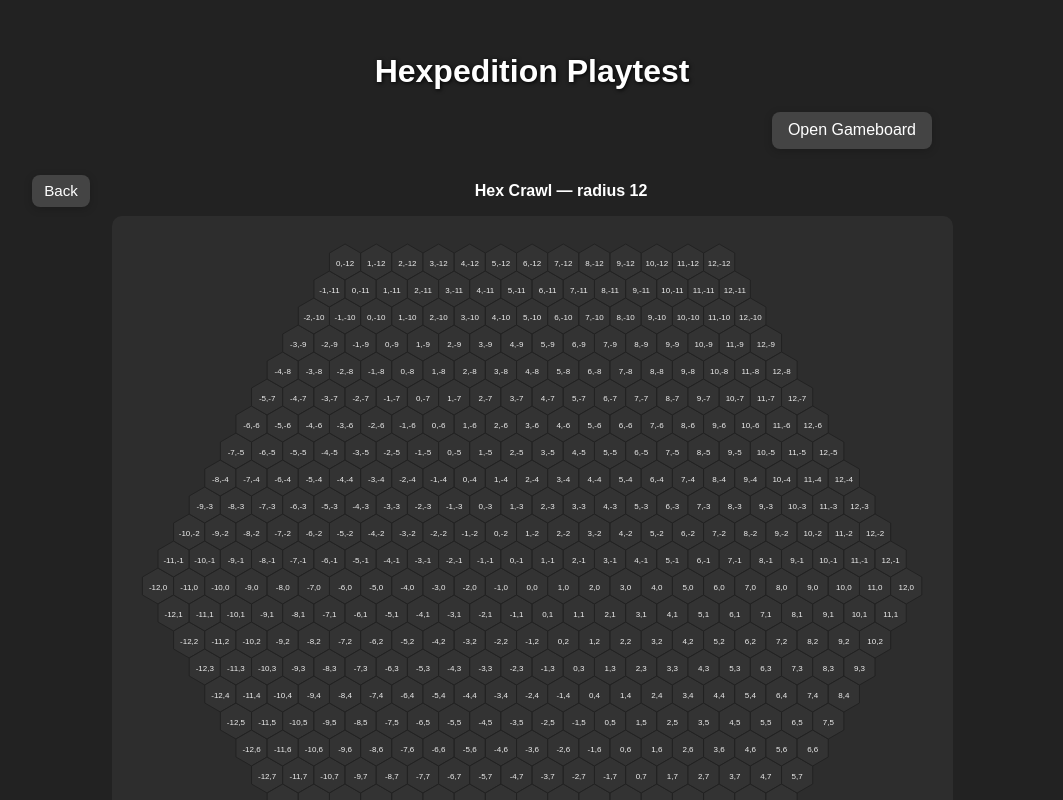
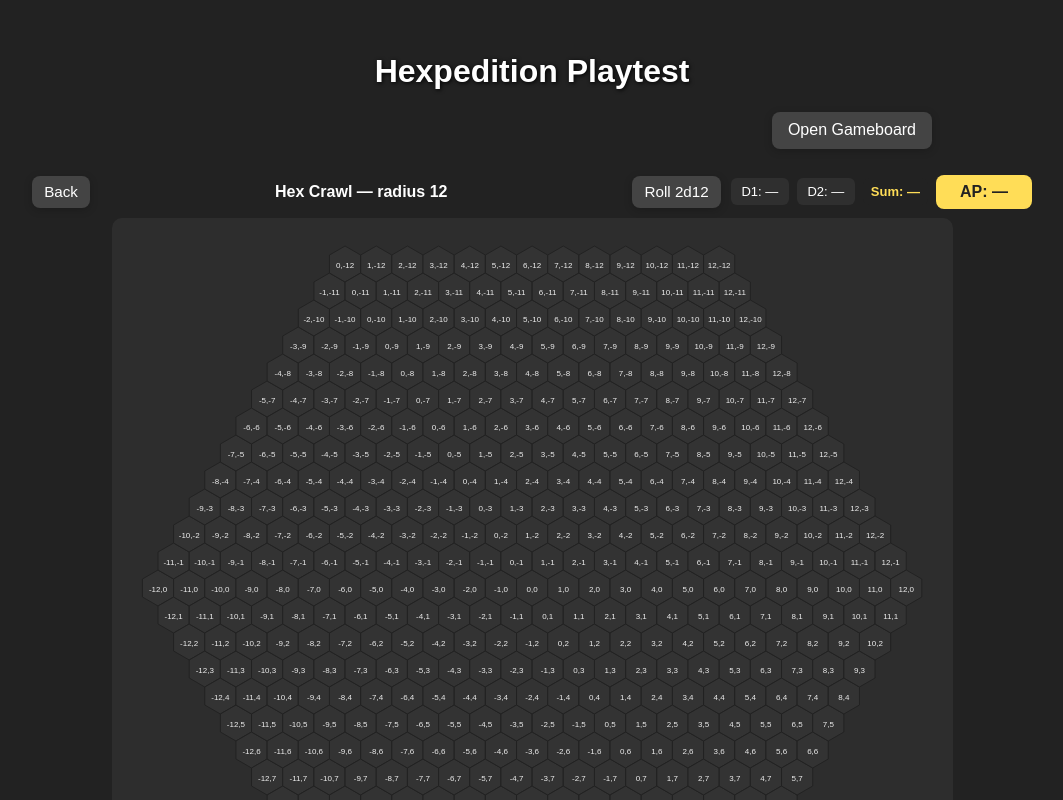
Before and after one commit to Wisara8/hex-react, a React (Create React App) app: page / in a window 1280 px wide. Both pictures are taken after a click on the button "Open Gameboard". Shown: the top 800 px of the page, without its empty margins (108-1171 px from the left). Built offline with nearby package versions, Linux system fonts and the light colour scheme.

Commit message:
adds dice rolling and action points

```diff
--- a/src/Gameboard.js
+++ b/src/Gameboard.js
@@ -99,6 +99,29 @@ export default function Gameboard({ onBack, onGenerate, hexType, colors, radius
   // map of "q,r" -> assigned hex type (persists color)
   const [assigned, setAssigned] = useState({});
 
+  // 2d12 roll state
+  const [die1, setDie1] = useState(null);
+  const [die2, setDie2] = useState(null);
+  const [sum, setSum] = useState(null);
+  const [ap, setAp] = useState(null); // action points
+
+  const rollD12 = () => Math.floor(Math.random() * 12) + 1;
+  const rollTwoD12 = () => {
+    const d1 = rollD12();
+    const d2 = rollD12();
+    const s = d1 + d2;
+    setDie1(d1);
+    setDie2(d2);
+    setSum(s);
+    // compute action points based on sum
+    let computed = null;
+    if (s >= 2 && s <= 6) computed = 4;
+    else if (s >= 7 && s <= 14) computed = 5;
+    else if (s >= 15 && s <= 19) computed = 6;
+    else if (s >= 20 && s <= 24) computed = 8;
+    setAp(computed);
+  };
+
   return (
     <div style={{
       padding: '1em',
@@ -109,10 +132,31 @@ export default function Gameboard({ onBack, onGenerate, hexType, colors, radius
       flexDirection: 'column',
       alignItems: 'center'
     }}>
-      <div style={{ width: '100%', maxWidth: 1000, display: 'flex', justifyContent: 'space-between', marginBottom: '0.6em' }}>
-        <PressableButton onClick={onBack}>Back</PressableButton>
+      <div style={{ width: '100%', maxWidth: 1000, display: 'flex', justifyContent: 'space-between', alignItems: 'center', marginBottom: '0.6em' }}>
+        <div style={{ display: 'flex', gap: 8 }}>
+          <PressableButton onClick={onBack}>Back</PressableButton>
+        </div>
+
         <div style={{ alignSelf: 'center', fontWeight: '600' }}>Hex Crawl — radius {radius}</div>
-        <div />{/* spacer */}
+
+        <div style={{ display: 'flex', gap: 10, alignItems: 'center' }}>
+          <PressableButton onClick={rollTwoD12}>Roll 2d12</PressableButton>
+          <div style={{ display: 'flex', gap: 8, alignItems: 'center', fontSize: 13 }}>
+            <div style={{ minWidth: 42, padding: '6px 8px', borderRadius: 6, background: 'rgba(255,255,255,0.06)', textAlign: 'center' }}>
+              D1: {die1 ?? '—'}
+            </div>
+            <div style={{ minWidth: 42, padding: '6px 8px', borderRadius: 6, background: 'rgba(255,255,255,0.06)', textAlign: 'center' }}>
+              D2: {die2 ?? '—'}
+            </div>
+            <div style={{ minWidth: 48, padding: '6px 8px', borderRadius: 6, background: '#222', color: '#ffdd57', textAlign: 'center', fontWeight: 600 }}>
+              Sum: {sum ?? '—'}
+            </div>
+            {/* AP (action points) — more prominent */}
+            <div style={{ minWidth: 72, padding: '8px 12px', borderRadius: 8, background: '#ffdd57', color: '#222', textAlign: 'center', fontWeight: 800, fontSize: 16 }}>
+              AP: {ap ?? '—'}
+            </div>
+          </div>
+        </div>
       </div>
 
       <div style={{ background: 'rgba(255,255,255,0.05)', borderRadius: 10, padding: 10 }}>
```
